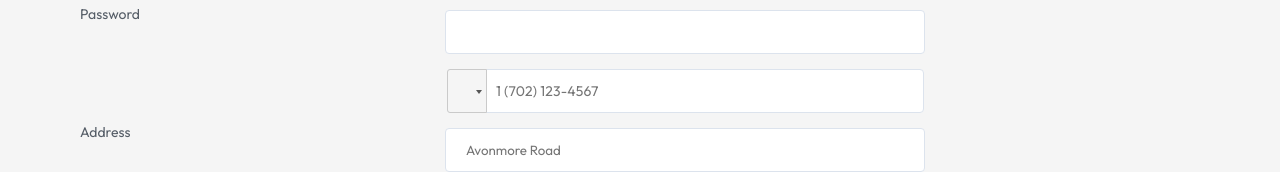
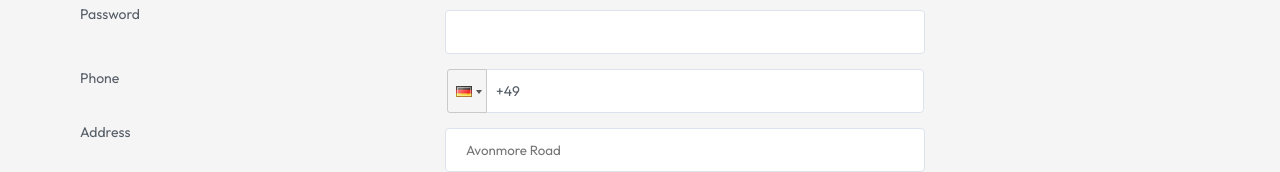
Before and after one commit to Nizami9/coworking, a React (Create React App) app: page /sign-up in a window 1280 px wide. Shown: the part 504-676 px from the top of the page. Built offline with nearby package versions, Linux system fonts and the light colour scheme; no server answers.

Commit message:
passing imgurl to back-end

```diff
--- a/src/Components/MainPage/SignUp/SignUp.js
+++ b/src/Components/MainPage/SignUp/SignUp.js
@@ -42,7 +42,7 @@ export default function SignUp () {
           city: input.city,
           country: input.country,
           zip: input.zip,
-
+          profilePicUrl:imageUrl
       });
       localStorage.setItem('token', data.token);
       setToken(data.token);
@@ -74,10 +74,10 @@ else
               <label>Password</label>
               <input  name='password' value={input.password} type='password' className='inputGI'  onChange={handleChange}></input>
               <div className='phoneNumberField'>
-              <label className='phoneNumber'></label>
+              <label className='phoneNumber'>Phone</label>
               <PhoneInput
                 className='PhoneInput'
-                defaultCountry="DE"
+                country="de"
                 name='phone'
                 value={phone}
                 onChange={value => setPhone(value)}
```
